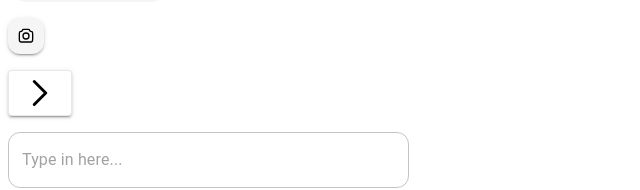
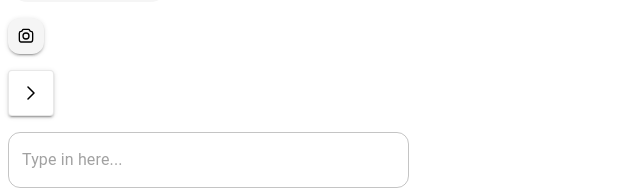
Before and after one commit to people-eat/web-app, a Next.js app: page / in a window 1280 px wide. Shown: the part 161-351 px from the top of the page, without its empty margins (0-640 px from the left). Built offline with nearby package versions, Linux system fonts and the light colour scheme.

Commit message:
PeopleEatNextButton

```diff
--- a/src/components/standard/nextButton/PeopleEatNextButton.tsx
+++ b/src/components/standard/nextButton/PeopleEatNextButton.tsx
@@ -22,14 +22,16 @@ export default function PeopleEatNextButton({ onClick }: PeopleEatNextButtonProp
                     backgroundColor: active ? 'rgba(255, 100, 51, 1)' : 'white',
                 },
                 backgroundColor: active ? 'rgba(255, 100, 51, 1)' : 'white',
+                minWidth: '46px',
+                height: '46px',
+                width: '46px',
                 padding: 0,
             }}
             size={'small'}
             variant="contained"
             onClick={handleClick}
-            className={'min-w-[46px] max-w-[46px] min-h-[46px] h-[46px] '}
         >
-            <PeopleEatIcon icon={Icon.arrowRight} className={classNames('', { ['invert']: active })} edgeLength={46} />
+            <PeopleEatIcon icon={Icon.arrowRight} className={classNames('', { ['invert']: active })} edgeLength={24} />
         </IconButton>
     );
 }
```
